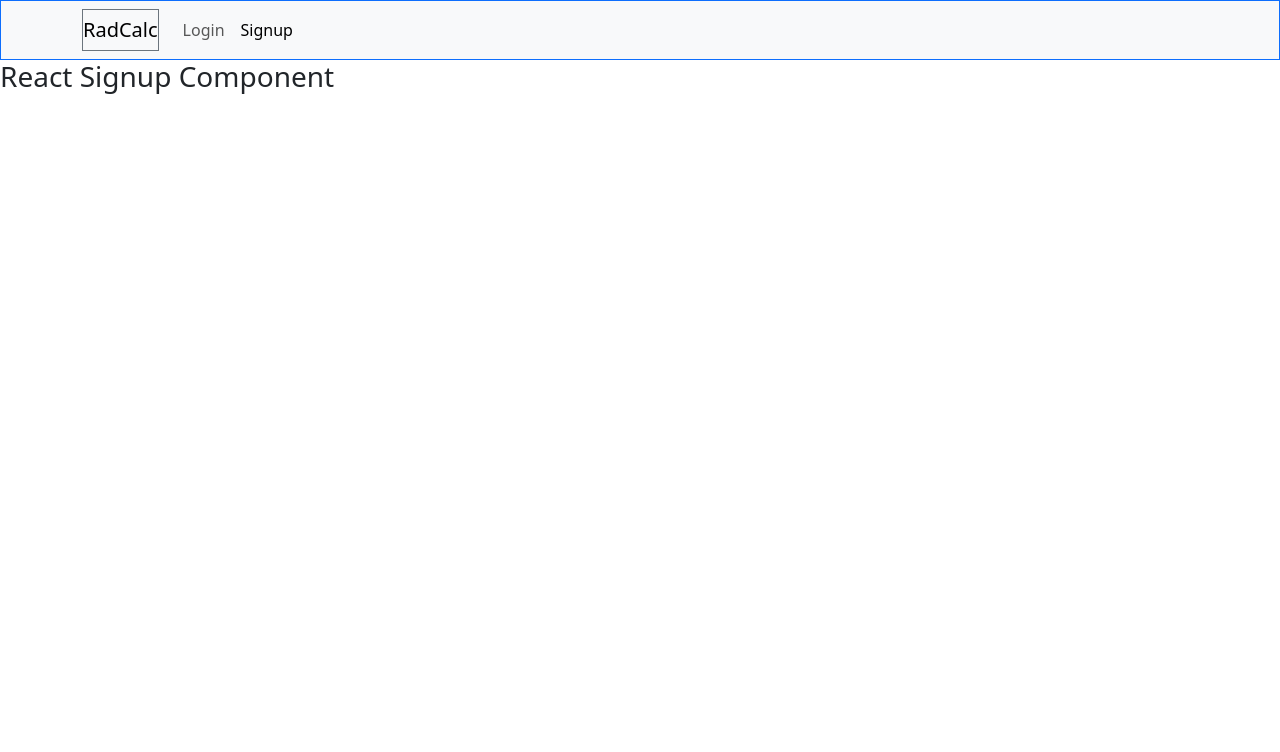
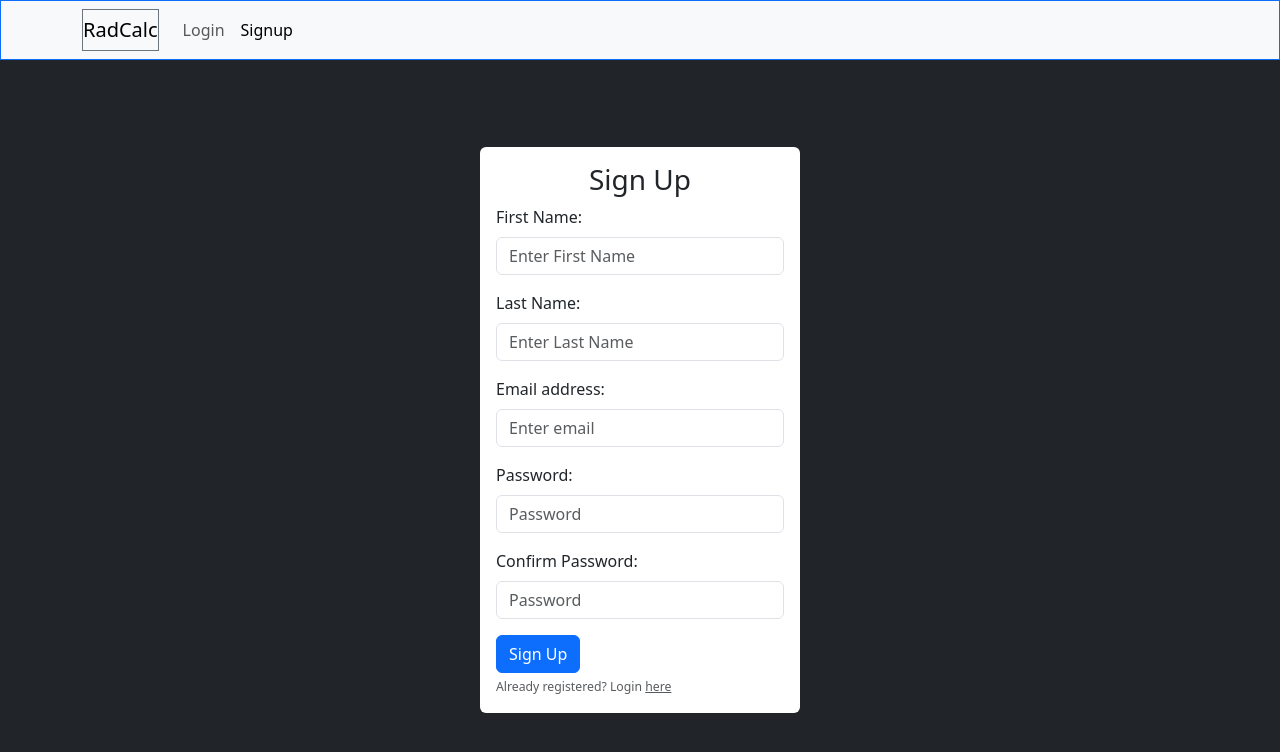
Before and after one commit to mikef80/radiation-calc-ts, a React (Vite) app: page /signup in a window 1280 px wide. Shown: the top 752 px of the page. Built offline with nearby package versions, Linux system fonts and the light colour scheme.

Commit message:
signup and login forms created

```diff
--- a/index.html
+++ b/index.html
@@ -9,7 +9,7 @@
       crossorigin="anonymous" />
     <!-- end bootstrap -->
     <meta charset="UTF-8" />
-    <link rel="icon" type="image/svg+xml" href="/vite.svg" />
+    <!-- <link rel="icon" type="image/svg+xml" href="/vite.svg" /> -->
     <meta name="viewport" content="width=device-width, initial-scale=1.0" />
     <title>Vite + React + TS</title>
   </head>
--- a/src/components/Login.tsx
+++ b/src/components/Login.tsx
@@ -1,28 +1,57 @@
 import { Button, Form } from "react-bootstrap";
+import { LinkContainer } from "react-router-bootstrap";
+import { Nav } from "react-bootstrap";
+import { SyntheticEvent } from "react";
+
 const Login = (): JSX.Element => {
+  const onFormSubmit = (e: SyntheticEvent) => {
+    e.preventDefault();
+    console.log(e);
+    console.log('login submission');
+
+  };
+
   return (
-    <div className='login template d-flex justify-content-center align-items-center w-100 vh-100 bg-dark'>
-      <div className="w-40 p-5 rounded bg-white">
-        <Form>
-          <h3>Sign In</h3>
+    <div className='login template d-flex justify-content-center align-items-center w-100 h-100 bg-dark'>
+      <div className='col-10 col-sm-8 col-md-6 col-lg-4 col-xl-3 p-3 rounded bg-white'>
+        <Form onSubmit={onFormSubmit}>
+          <h3 className='text-center'>Sign In</h3>
           <Form.Group className='mb-3' controlId='formBasicEmail'>
             <Form.Label>Email address</Form.Label>
             <Form.Control type='email' placeholder='Enter email' />
-            <Form.Text className='text-muted'>
-              We'll never share your email with anyone else.
-            </Form.Text>
           </Form.Group>
           <Form.Group className='mb-3' controlId='formBasicPassword'>
             <Form.Label>Password</Form.Label>
             <Form.Control type='password' placeholder='Password' />
           </Form.Group>
-          <Form.Group className='mb-3' controlId='formBasicCheckbox'>
-            <Form.Check type='checkbox' label='Remember me' className="text-muted" />
+          <Form.Group className='mb-3' controlId='formBasicRememberMe'>
+            <Form.Check
+              type='checkbox'
+              label='Remember me'
+              className='text-muted'
+            />
           </Form.Group>
           <Button variant='primary' type='submit'>
-            Submit
+            Sign In
           </Button>
-
+          <Form.Group>
+            <small>
+              <Form.Text className='text-muted'>
+                Not registered? Sign up{" "}
+                <LinkContainer to='/signup' className='d-inline-flex'>
+                  <Nav.Link>
+                    <u>here</u>
+                  </Nav.Link>
+                </LinkContainer>
+              </Form.Text>
+            </small>
+          </Form.Group>
+          {/*<p className="text-muted">
+            Not registered? Sign up{' '}
+            <LinkContainer to='/signup' className="d-inline-flex">
+              <Nav.Link>here</Nav.Link>
+            </LinkContainer>
+          </p> */}
         </Form>
       </div>
     </div>
--- a/src/components/NavBar/NavBar.tsx
+++ b/src/components/NavBar/NavBar.tsx
@@ -19,10 +19,10 @@ const NavBar = (): JSX.Element => {
         />
         <Navbar.Collapse id='basic-navbar-nav'>
           <Nav className='me-auto'>
-            <LinkContainer to='login'>
+            <LinkContainer to='/login'>
               <Nav.Link>Login</Nav.Link>
             </LinkContainer>
-            <LinkContainer to='signup'>
+            <LinkContainer to='/signup'>
               <Nav.Link>Signup</Nav.Link>
             </LinkContainer>
           </Nav>
--- a/src/components/Signup.tsx
+++ b/src/components/Signup.tsx
@@ -1,7 +1,65 @@
+import { Button, Form } from "react-bootstrap";
+import { LinkContainer } from "react-router-bootstrap";
+import { Nav } from "react-bootstrap";
+import { SyntheticEvent } from "react";
+
 const Signup = (): JSX.Element => {
+  const onFormSubmit = (e: SyntheticEvent) => {
+    e.preventDefault();
+    console.log(e);
+    console.log('signup submission');
+
+  };
+
   return (
-    <div>
-      <h3>React Signup Component</h3>
+    <div className='signup template d-flex justify-content-center align-items-center w-100 h-100 bg-dark'>
+      <div className='col-11 col-sm-8 col-md-6 col-lg-4 col-xl-3 p-3 rounded bg-white'>
+        <Form onSubmit={onFormSubmit}>
+          <h3 className='text-center'>Sign Up</h3>
+          <Form.Group className='mb-3' controlId='formBasicFirstName'>
+            <Form.Label>First Name:</Form.Label>
+            <Form.Control type='text' placeholder='Enter First Name' />
+          </Form.Group>
+          <Form.Group className='mb-3' controlId='formBasicLastName'>
+            <Form.Label>Last Name:</Form.Label>
+            <Form.Control type='text' placeholder='Enter Last Name' />
+          </Form.Group>
+          <Form.Group className='mb-3' controlId='formBasicEmail'>
+            <Form.Label>Email address:</Form.Label>
+            <Form.Control type='email' placeholder='Enter email' />
+          </Form.Group>
+          <Form.Group className='mb-3' controlId='formBasicPassword'>
+            <Form.Label>Password:</Form.Label>
+            <Form.Control type='password' placeholder='Password' />
+          </Form.Group>
+          <Form.Group className='mb-3' controlId='formBasicPasswordConfirm'>
+            <Form.Label>Confirm Password:</Form.Label>
+            <Form.Control type='password' placeholder='Password' />
+          </Form.Group>
+
+          <Button variant='primary' type='submit'>
+            Sign Up
+          </Button>
+          <Form.Group>
+            <small>
+              <Form.Text className='text-muted text-xs'>
+                Already registered? Login{" "}
+                <LinkContainer to='/login' className='d-inline-flex'>
+                  <Nav.Link>
+                    <u>here</u>
+                  </Nav.Link>
+                </LinkContainer>
+              </Form.Text>
+            </small>
+          </Form.Group>
+          {/*<p className="text-muted">
+            Not registered? Sign up{' '}
+            <LinkContainer to='/signup' className="d-inline-flex">
+              <Nav.Link>here</Nav.Link>
+            </LinkContainer>
+          </p> */}
+        </Form>
+      </div>
     </div>
   );
 };
```
